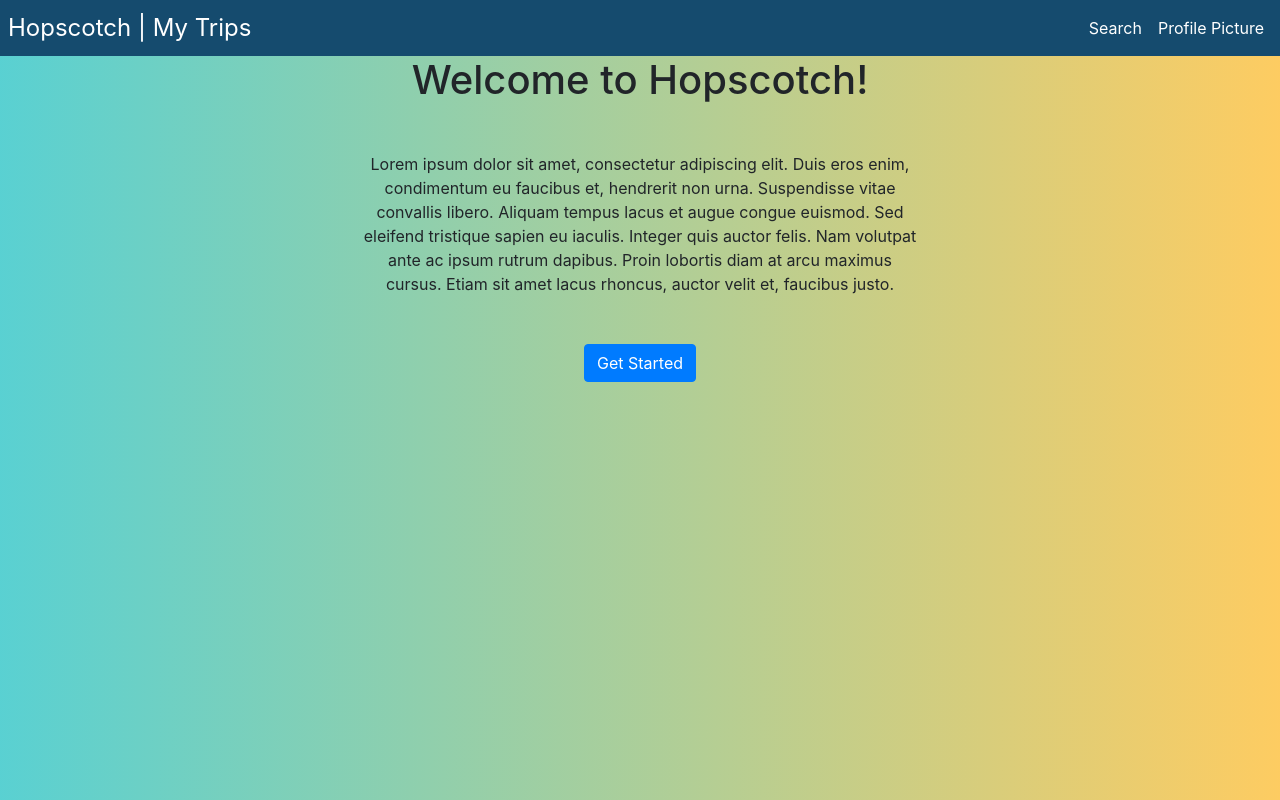
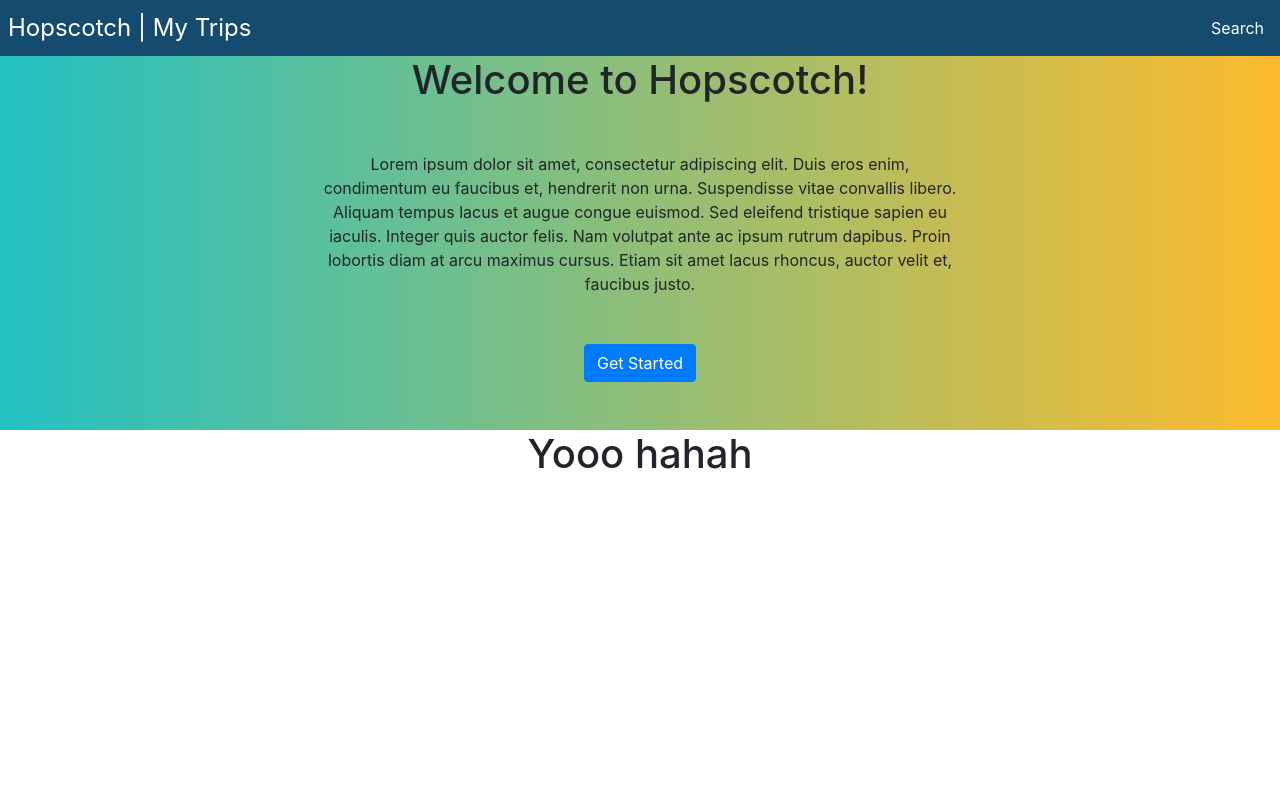
Before and after one commit to Vitko-SWE/HopScotch, a React (Create React App) app in the folder frontend/: page / in a window 1280 px wide. Built offline with nearby package versions, Linux system fonts and the light colour scheme; no server answers.

Commit message:
added logout button and authentication based changing to navbar

```diff
--- a/frontend/src/Components/Landing/Landing.css
+++ b/frontend/src/Components/Landing/Landing.css
@@ -3,18 +3,7 @@
   margin: auto;
 }
 
-.container::after {
-  content: "";
-  opacity: 0.75;
-  /* background: url("./37d.jpg") no-repeat fixed top;
-  background-blend-mode: normal; */
+.intro {
   background: rgb(34,193,195);
   background: linear-gradient(90deg, rgba(34,193,195,1) 0%, rgba(253,187,45,1) 100%);
-  background-size: cover;
-  top: 0;
-  left: 0;
-  right: 0;
-  bottom: 0;
-  position: absolute;
-  z-index: -1;
 }
--- a/frontend/src/Components/Landing/Landing.js
+++ b/frontend/src/Components/Landing/Landing.js
@@ -8,11 +8,12 @@ export default function Landing() {
   const { user, isAuthenticated } = useAuth0();
 
   return (
-    <div class="container">
+    <div>
+      <div class="intro pb-5">
         <h1>Welcome to Hopscotch!</h1>
         <p class="para-center mt-5 mb-5">Lorem ipsum dolor sit amet, consectetur adipiscing elit. Duis eros enim, condimentum eu faucibus et, hendrerit non urna. Suspendisse vitae convallis libero. Aliquam tempus lacus et augue congue euismod. Sed eleifend tristique sapien eu iaculis. Integer quis auctor felis. Nam volutpat ante ac ipsum rutrum dapibus. Proin lobortis diam at arcu maximus cursus. Etiam sit amet lacus rhoncus, auctor velit et, faucibus justo.</p>
         {!isAuthenticated && (
-        <LoginButton btntext="Get Started" />
+          <div><LoginButton btntext="Get Started" /></div>
         )}
         {isAuthenticated && (
           <div class="mt-5">
@@ -23,5 +24,9 @@ export default function Landing() {
           </div>
         )}
       </div>
-  )
+      <div>
+        <h1>Yooo hahah</h1>
+      </div>
+    </div>
+  );
 }
--- a/frontend/src/Components/MenuBar/MenuBar.js
+++ b/frontend/src/Components/MenuBar/MenuBar.js
@@ -1,8 +1,12 @@
-import React from 'react'
-import './MenuBar.css'
+import React from 'react';
+import { useAuth0 } from "@auth0/auth0-react";
+import './MenuBar.css';
+import LogoutButton from "../LogoutButton"
 
+export default function MenuBar() {
+  const { user, isAuthenticated } = useAuth0();
 
-const menubar = props => (
+  return (
     <header className="menubar sticky-nav">
         <nav className="menubar_navigation">
             <div className="menubar_logo"><a href="/">Hopscotch | My Trips</a></div>
@@ -10,11 +14,15 @@ const menubar = props => (
             <div className="menubar_nav_items">
                 <ul>
                     <li><a href="/">Search</a></li>
-                    <li><a href="/">Profile Picture</a></li>
+                    {isAuthenticated && (
+                      <li><a href="/">Hi, {user.name}!</a></li>
+                    )}
+                    {isAuthenticated && (
+                      <li><LogoutButton /></li>
+                    )}
                 </ul>
             </div>
         </nav>
     </header>
-)
-
-export default menubar
+  );
+};
```
Lines whose indentation alone changed are shown as unchanged.
